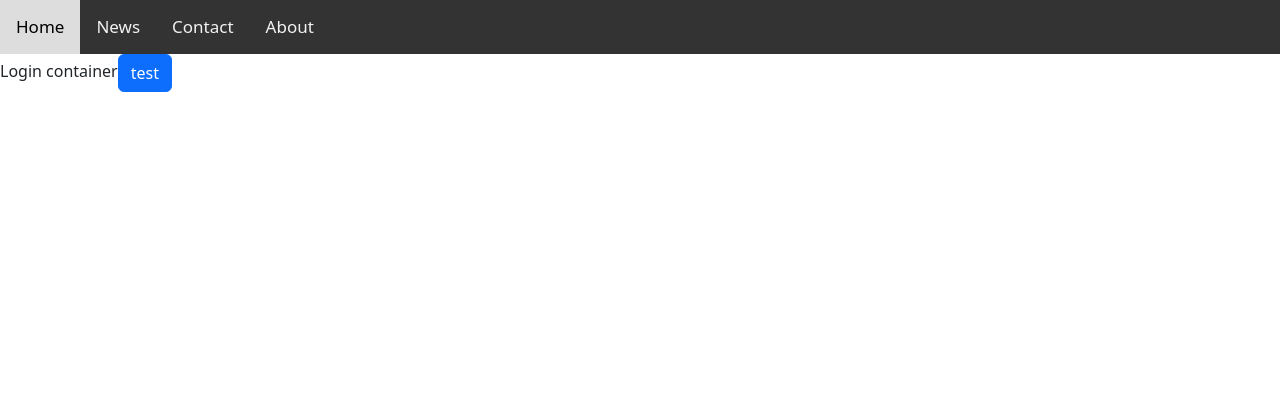
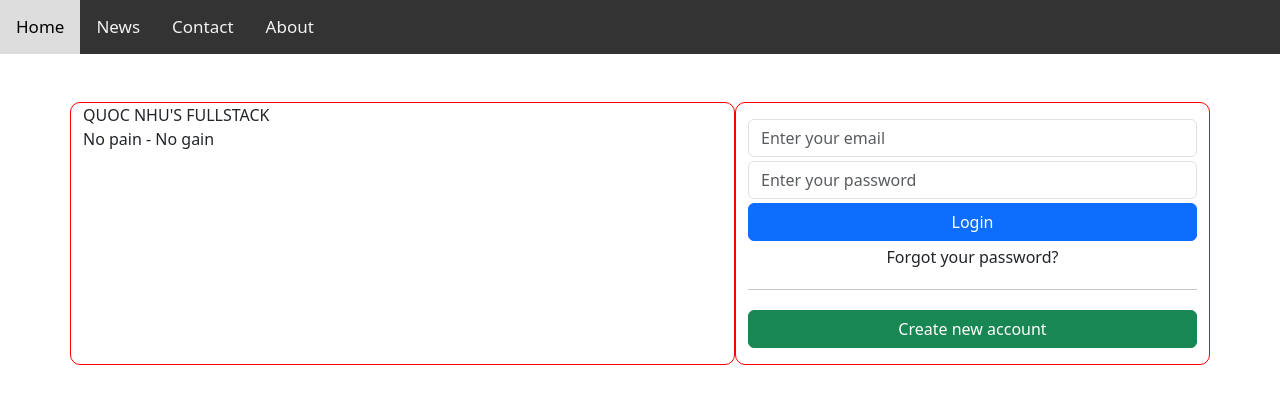
Before and after one commit to quocnhu/fullstack-rds, a React (Create React App) app: page /login in a window 1280 px wide. Shown: the top 404 px of the page. Built offline with nearby package versions, Linux system fonts and the light colour scheme.

Commit message:
boosted process by bootrap

```diff
--- a/src/components/Login/Login.js
+++ b/src/components/Login/Login.js
@@ -1,10 +1,35 @@
+import './Login.scss'
+
 const Login = (props) => {
     return (
-      <div>
-        Login container
-        <button className="btn btn-primary">test </button>
-      </div>
+        <div className="login-container mt-5">
+            <div className="container">
+                <div className="row">
+                    {/* d-none d-sm-block block left on small devices*/}
+                    <div className="content-left col-7 d-none d-sm-block">
+                        <div className="brand">
+                            QUOC NHU'S FULLSTACK
+                        </div>
+                        <div className="detail">
+                            No pain - No gain
+                        </div>
+                    </div>
+                    {/* big device 12 items, sm 5items */}
+                    <div className="content-right col-12 col-sm-5 red d-flex flex-column py-3 gap-1">
+                        <input type="text" className="form-control" placeholder="Enter your email"/>
+                        <input type="password" className="form-control" placeholder="Enter your password"/>
+                        <button className="btn btn-primary">Login</button>
+                        <span className="text-center">Forgot your password?</span>
+                        {/* hr to make a line */}
+                        <hr />
+                        <button className="btn btn-success">Create new account</button>
+                    </div>
+                </div>
+
+            </div>
+
+        </div>
     );
-  }
+}
 
-  export default Login;
+export default Login;
--- /dev/null
+++ b/src/components/Login/Login.scss
@@ -0,0 +1,20 @@
+.red {
+    border: 1px solid red;
+}
+.green {
+    border: 1px solid green;
+}
+.yellow {
+    border: 1px solid yellow;
+}
+
+.login-container {
+    .content-left {
+        border: 1px solid red;
+        border-radius: 10px;
+    }
+    .content-right {
+        border: 1px solid red;
+        border-radius: 10px;
+    }
+}
```
